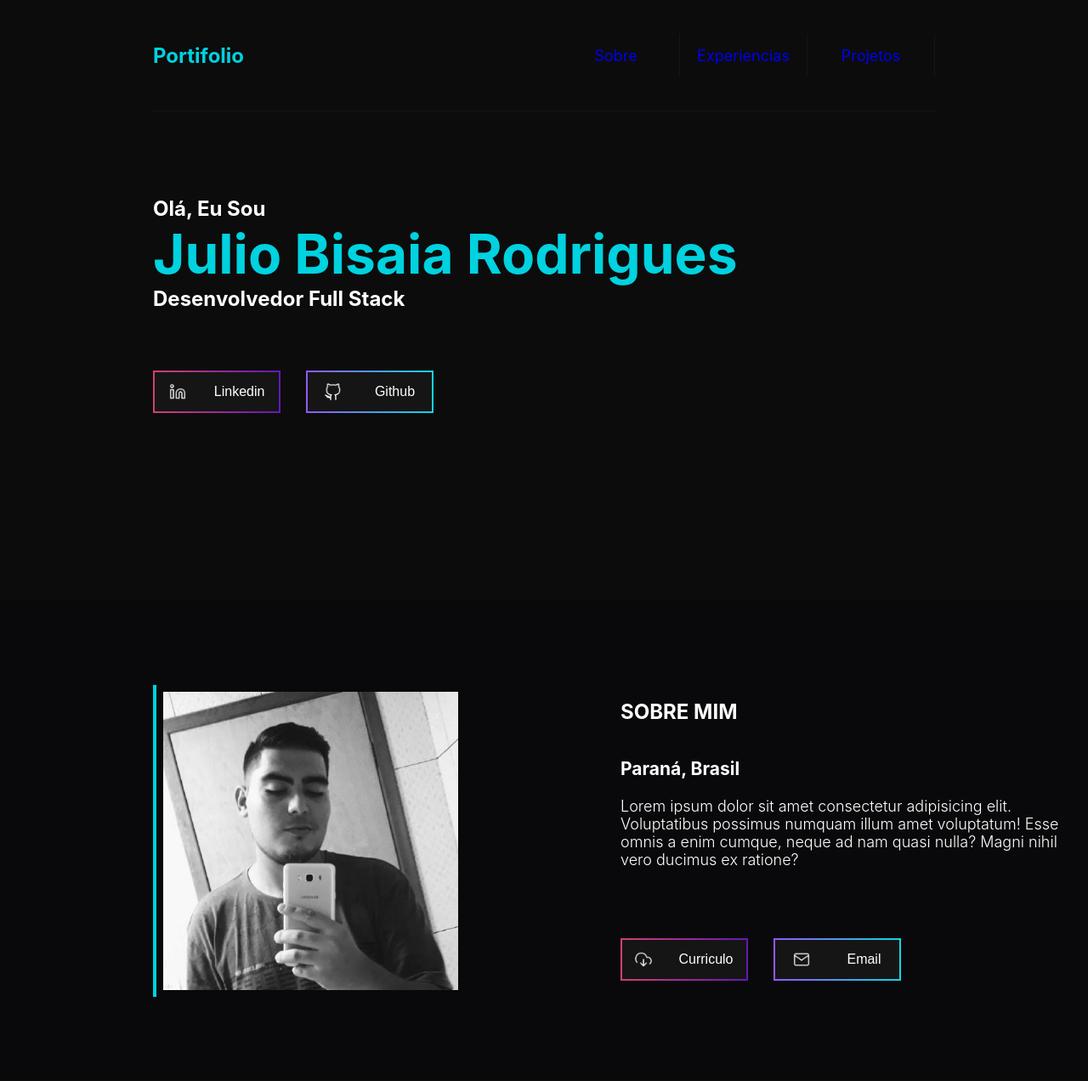
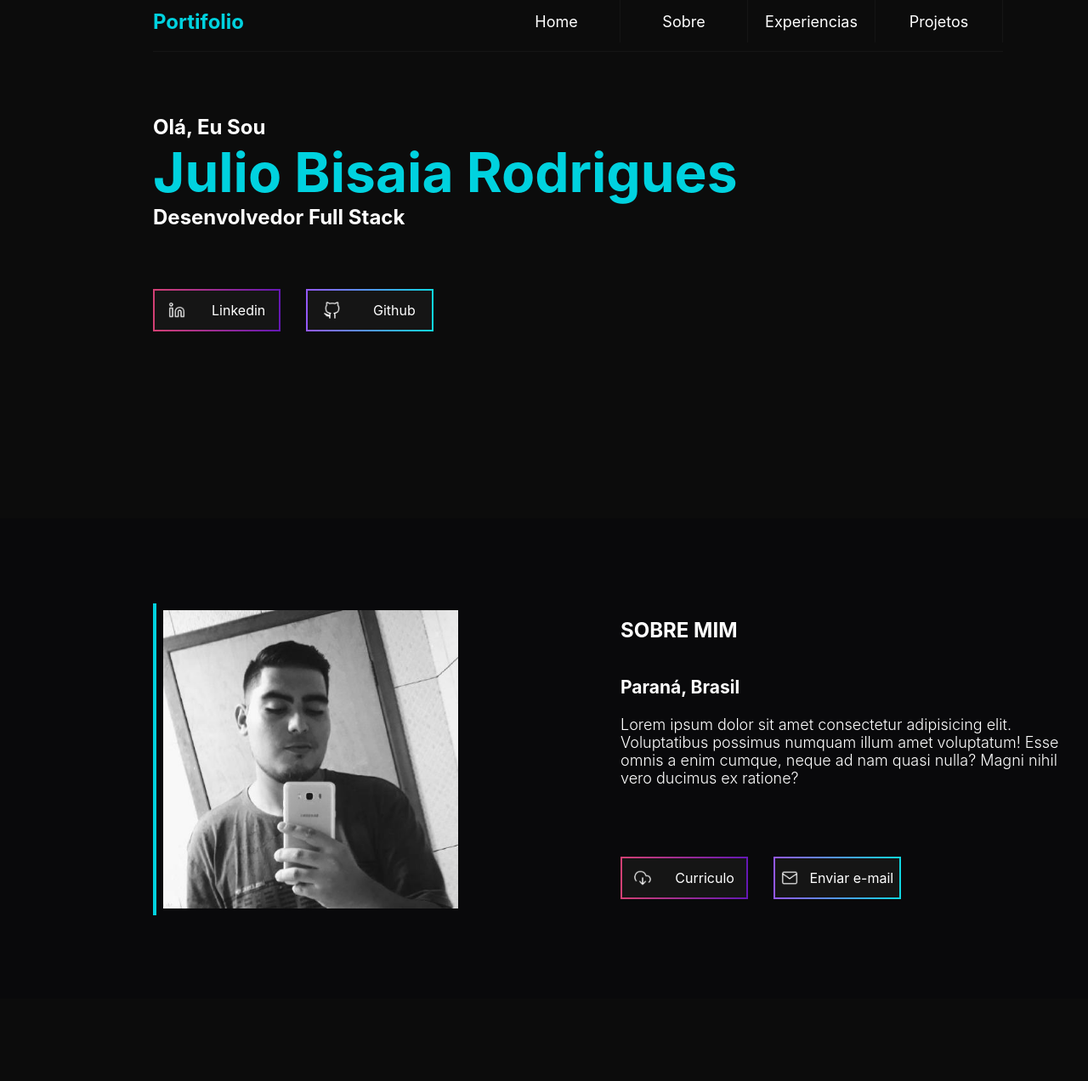
Before and after one commit to JbRodrigues/My-Portifolio, a plain HTML site: page index.html in a window 1280 px wide. Shown: the top 1272 px of the page at 85% size. Drawn offline with Linux system fonts and the light colour scheme; a web font is replaced by a local one.

Commit message:
Feature: add functions to the buttons and links

```diff
--- a/index.html
+++ b/index.html
@@ -6,17 +6,20 @@
     <meta http-equiv="X-UA-Compatible" content="IE=edge">
     <meta name="viewport" content="width=device-width, initial-scale=1.0">
     <link rel="stylesheet" href="./src/style/style.css">
-    <title>My-Portifolio</title>
+    <!-- Favicon from https://www.flaticon.com/free-icons/polymer -->
+    <link rel="icon" type="image/x-icon" href="src/assets/nanotechnology.png">
+    <title>Julio Bisaia</title>
 </head>
 
 <body>
-    <header>
+    <header >
         <nav>
             <h1 class="title"> Portifolio </h1>
             <ul class="list">
-                <li> <a href="#about-me">Sobre</a></li>
-                <li> <a href="#experiencias">Experiencias</a></li>
-                <li> <a href="#projects">Projetos</a></li>
+                <a class="nav-bar" href="#header-main">Home</a>
+                <a class="nav-bar" href="#about-me">Sobre</a>
+                <a class="nav-bar" href="#experiencias">Experiencias</a>
+                <a class="nav-bar" href="#projects">Projetos</a>
             </ul>
         </nav>
 
@@ -25,11 +28,11 @@
 
     <section class="header-main" id="header-main">
         <h1>Olá, Eu Sou</h1>
-        <h1 class="name">Julio Bisaia Rodrigues </h1>
+        <h1 class="name" id="name">Julio Bisaia Rodrigues </h1>
         <h1>Desenvolvedor Full Stack</h1>
         <section class="buttons" id="btn-header">
-            <button class="btn border-color-purple" id=""><img src="src/assets/linkedin.png" /> Linkedin</button>
-            <button class="btn border-color-blue"><img src="src/assets/Vectorgithub.png" /> Github</button>
+            <a class="btn border-color-purple" href="https://www.linkedin.com/in/bisaia/" target="_blank"><img src="src/assets/linkedin.png"/> Linkedin</a>
+            <a class="btn border-color-blue" href="https://github.com/JbRodrigues" target="_blank"><img src="src/assets/Vectorgithub.png"/>Github</a>
         </section>
 
 
@@ -47,9 +50,8 @@
                     voluptatum! Esse omnis a enim cumque, neque ad nam quasi nulla? Magni nihil vero ducimus ex ratione?
                 </p>
                 <div class="buttons">
-                    <button class="btn border-color-purple"><img
-                            src="src/assets/cloudcurriculo.png" />Curriculo</button>
-                    <button class="btn border-color-blue"><img src="src/assets/mail.png" />Email</button>
+                    <a class="btn border-color-purple" href="src/assets/Julio Bisaia Rodrigues - PT.pdf" download="julio-curriculo.pdf" target="_blank"><img src="src/assets/cloudcurriculo.png" /> Curriculo</a>
+                    <a class="btn border-color-blue" href="mailto:juliobisaia@gmail.com"><img src="src/assets/mail.png"/>Enviar e-mail</a>
                 </div>
             </div>
         </section>
@@ -122,7 +124,7 @@
 
     <footer>
         <h1 class="footer-info">@ 2023 - Julio</h1>
-        <h1 class="footer-info">Powered by <img src="src/assets/iuricode-logo-footer 1.png" alt="" id="footer-logo">
+        <h1 class="footer-info">Powered by <a href="https://iuricode.com/" target="_blank"> <img src="src/assets/iuricode-logo-footer 1.png" alt="" id="footer-logo"></a>
         </h1>
     </footer>
 </body>
--- a/src/style/style.css
+++ b/src/style/style.css
@@ -18,6 +18,7 @@ html {
 body {
     background-color: #0C0C0C;
     font-family: Inter;
+    padding-top: 15px;
 }
 
 /*######################## HEADER #################################*/
@@ -25,24 +26,28 @@ body {
 header {
     display: flex;
     flex-direction: column;
-    margin: 40px 180px;
+    width: 1000px;
+    margin-top: -15px;
+    margin-left: 180px;
+    position: fixed;
+    background-color: #0C0C0C;
+
 }
 
 nav {
     display: flex;
     flex-direction: row;
     justify-content: space-between;
-
 }
 
-a:visited {
+a {
     color: #FFFFFF;
 }
 
 .line {
     height: 1px;
     background-color: #151515;
-    margin-top: 40px;
+    margin-top: 10px;
 }
 
 .title {
@@ -62,7 +67,7 @@ ul {
     font-size: 18px;
 }
 
-li {
+.nav-bar {
     display: flex;
     justify-content: center;
     align-items: center;
@@ -72,16 +77,22 @@ li {
     height: 50px;
 }
 
-li:hover {
+.nav-bar:hover {
     background-color: #09090B;
     border-bottom: 4px solid #10D7E2;
 }
 
+/*
+.list > .nav-bar:nth-last-child(-n + 1){
+    display: flex;
+    align-items: center;
+    justify-content: center;
+}*/
+
 .header-main {
-    margin-top: 100px;
+    margin-top: 120px;
     margin-left: 180px;
     color: #FFFFFF;
-
 }
 
 .name {
@@ -211,13 +222,13 @@ li:hover {
     font-size: 18px;
     border: none;
     margin-top: 26px;
-    border-left: 2px solid #09090B;
-    background-color: #0C0C0C;
+    border-left: 4px solid #2c2c2e;
+    background-color: #09090B;
 
 }
 
 .exp-topics:active {
-    border-left: 2px solid #00D2DF;
+    border-left: 4px solid #00D2DF;
     color: #FFFFFF;
     font-weight: 500;
     font-size: 18px;
```
Also changed, not shown: src/assets/nanotechnology.png (added), 1 other file.
